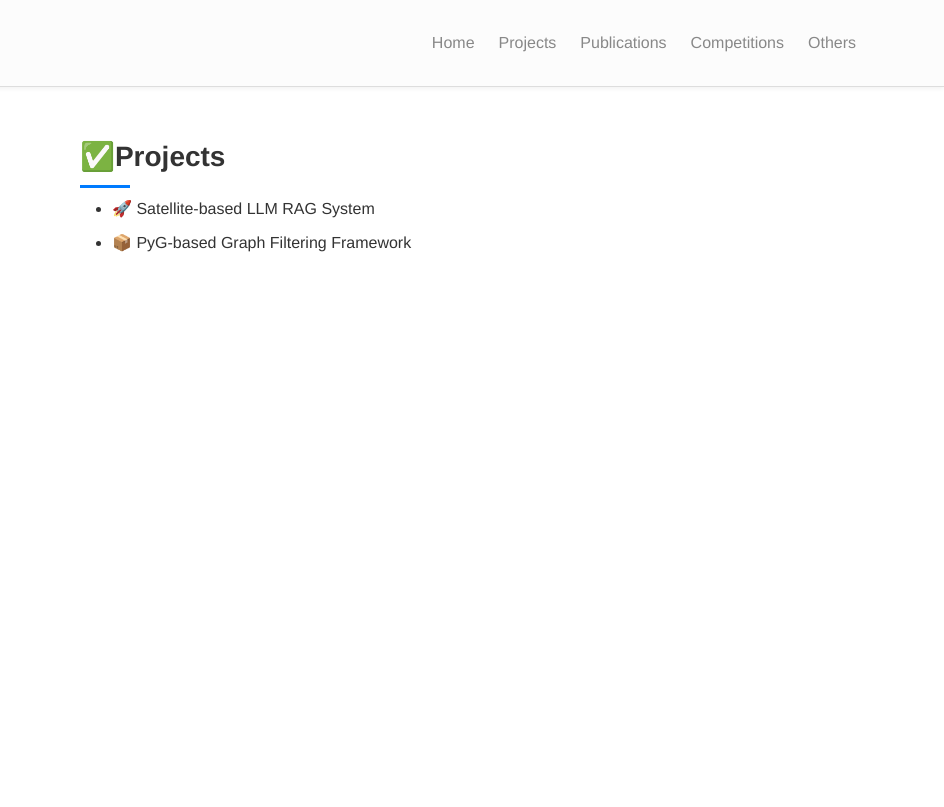
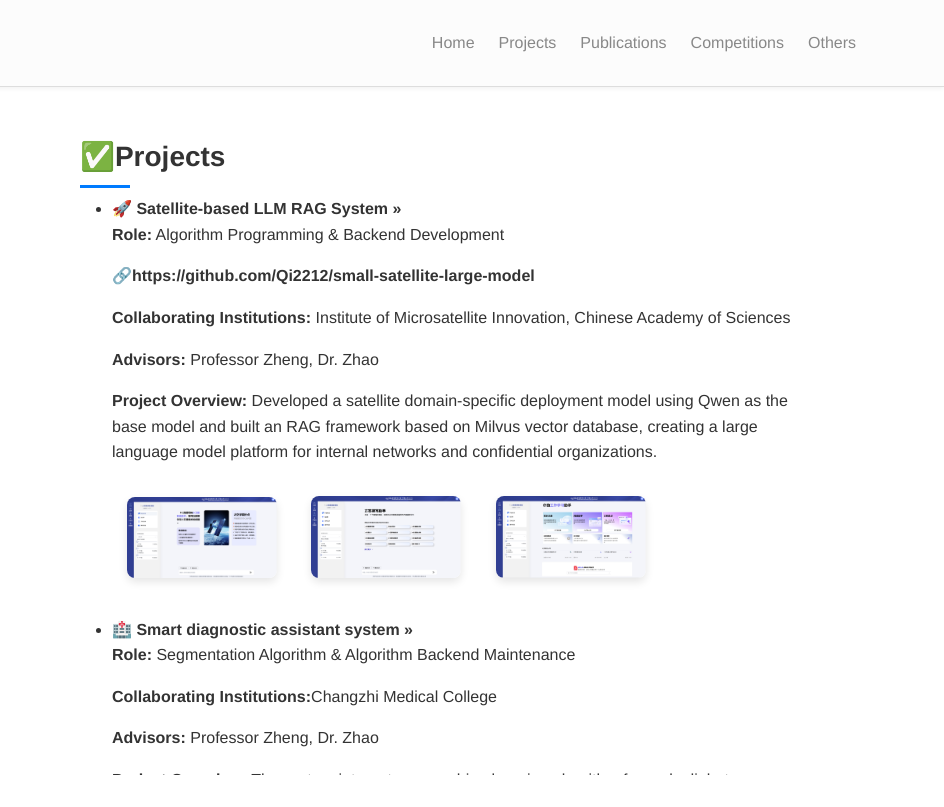
Before and after one commit to Qi2212/qi2212.github.io, a plain HTML site: page projects.html in a window 1280 px wide. Shown: the full height of the page, 336-1280 px from the left. Drawn offline with Linux system fonts and the light colour scheme.

Commit message:
更改项目页的内容1

```diff
--- a/proj.css
+++ b/proj.css
@@ -214,9 +214,57 @@
     padding-left: var(--spacing-lg);
   }
 
+
+  .project-link {
+    color: var(--text-color);
+    text-decoration: none;       /* ❌ 取消下划线 */
+    font-weight: bold;
+    cursor: pointer;
+    transition: color 0.3s ease, transform 0.2s ease;
+  }
+
+  .project-link:hover {
+    color: var(--primary-color); /* 悬停变色 */
+    transform: translateY(-2px); /* 上浮效果 */
+  }
+
+  .project-description {
+    margin-right: 15px; /* 图片和文字之间的间距 */
+    line-height: 1.6;
+  }
+
+  .project-description p {
+    margin-bottom: 8px; /* 控制段落之间的间距 */
+  }
+
+  .project-image {
+    width: 150px; /* 图片宽度 */
+    height: auto;  /* 高度自动调整 */
+    border-radius: 8px; /* 可选：为图片添加圆角 */
+    box-shadow: 0 4px 8px rgba(0, 0, 0, 0.1); /* 可选：为图片添加阴影 */
+    margin: 15px; /* 增加图片之间的间距 */
+    transition: transform 0.3s ease; /* 添加平滑的放大效果 */
+  }
+
+  /* 点击放大效果 */
+  .project-image:active {
+    transform: scale(3); /* 点击时放大 1.2 倍 */
+  }
+
   .right-scrollable li {
-    margin-bottom: var(--spacing-xs);
+    margin-bottom: var(--spacing-sm); /* 统一底部间距 */
+    color: var(--text-color); /* 默认字体颜色 */
+    text-decoration: none; /* 去除下划线 */
+    cursor: pointer; /* 鼠标悬停时显示为可点击的手指图标 */
+    transition: color 0.3s ease, transform 0.2s ease; /* 添加平滑的过渡效果 */
+    font-size: 1.0rem;
   }
+
+  .right-scrollable li:hover {
+    color: var(--primary-color); /* 悬停时变为主色 */
+    transform: translateY(-2px); /* 悬停时微微上浮的效果 */
+  }
+
 
   .right-scrollable p {
     color: var(--text-color);
--- a/projects.html
+++ b/projects.html
@@ -46,9 +46,40 @@
         <section id="projects">
           <h2>✅Projects</h2>
           <ul>
-            <li>🚀 Satellite-based LLM RAG System</li>
-            <li>📦 PyG-based Graph Filtering Framework</li>
+            <li>
+              <a href="#" class="project-link" target="_blank">
+                🚀 Satellite-based LLM RAG System &raquo;
+              </a>
+              <div class="project-description">
+                <p><strong>Role:</strong> Algorithm Programming & Backend Development</p>
+                <p>🔗<a href="https://github.com/Qi2212/small-satellite-large-model" class="project-link" target="_blank">https://github.com/Qi2212/small-satellite-large-model</a></p>
+                <p><strong>Collaborating Institutions:</strong> Institute of Microsatellite Innovation, Chinese Academy of Sciences</p>
+                <p><strong>Advisors:</strong> Professor Zheng, Dr. Zhao</p>
+                <p><strong>Project Overview:</strong> Developed a satellite domain-specific deployment model using Qwen as the base model and built an RAG framework based on Milvus vector database, creating a large language model platform for internal networks and confidential organizations.</p>
+
+              </div>
+              <img src="imgs/project1/p01.png" alt="Project Image" class="project-image" />
+              <img src="imgs/project1/p02.png" alt="Project Image" class="project-image" />
+              <img src="imgs/project1/p03.png" alt="Project Image" class="project-image" />
+            </li>
+
+            <li>
+              <a href="#" class="project-link" target="_blank">
+                🏥 Smart diagnostic assistant system &raquo;
+              </a>
+              <div class="project-description">
+                <p><strong>Role:</strong> Segmentation Algorithm & Algorithm Backend Maintenance</p>
+                <p><strong>Collaborating Institutions:</strong>Changzhi Medical College</p>
+                <p><strong>Advisors:</strong> Professor Zheng, Dr. Zhao</p>
+                <p><strong>Project Overview:</strong> The system integrates a machine learning algorithm for early diabetes screening, body composition segmentation, lung segmentation, and provides disease analysis suggestions through intelligent algorithms, assisting doctors in diagnosis and treatment.</p>
+              </div>
+              <img src="imgs/project2/p04.png" alt="Project Image" class="project-image" />
+              <img src="imgs/project2/p01.png" alt="Project Image" class="project-image" />
+              <img src="imgs/project2/p02.png" alt="Project Image" class="project-image" />
+              <img src="imgs/project2/p03.png" alt="Project Image" class="project-image" />
+            </li>
           </ul>
+
         </section>
 
       </div>
```
Also changed, not shown: imgs/project1/p01.png (added), imgs/project1/p02.png (added), imgs/project1/p03.png (added), imgs/project2/p01.png (added), imgs/project2/p02.png (added), imgs/project2/p03.png (added), imgs/project2/p04.png (added).
